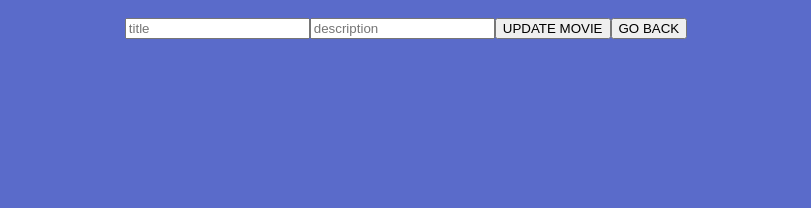
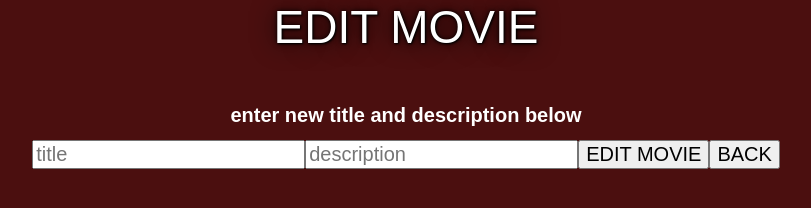
Before and after one commit to 4Mustafa/Movie-Sagas, a React app: page /#/EditPage in a window 1280 px wide. Shown: the whole page, without its empty margins (234-1045 px from the left). Built offline with nearby package versions, Linux system fonts and the light colour scheme.

Commit message:
updated styles

```diff
--- a/server/routes/movie.router.js
+++ b/server/routes/movie.router.js
@@ -18,7 +18,7 @@ router.get('/', (req, res) => {
 router.put('/', (req, res) => {
     let movie = req.body;
     let id = req.body.id
-    console.log();
+    console.log(req.body);
 
 
     let queryText = `UPDATE "movies" SET "title" = $1, "description" = $2 WHERE id = $3;`;
--- a/src/components/App/App.css
+++ b/src/components/App/App.css
@@ -24,6 +24,31 @@
 }
 
 body{
-  background-color: rgba(34, 57, 184, 0.747);
-  color: rgb(244, 255, 183);
+  background-color:rgb(75, 15, 15);
+    color: rgb(255, 255, 255);
+
 }
+h1 {
+  color: white;
+  text-shadow: 1px 2px px black, 0 0 25px blue, 0 0 5px darkblue;
+    font-size: 20px;
+
+}
+header{
+      color: rgb(255, 255, 255);
+
+  font-size: 46px;
+    text-shadow: 1px 1px 2px black, 0 0 25px rgb(0, 0, 0), 0 0 5px rgb(0, 0, 0);
+
+}
+
+button,
+input{
+    font-size: 20px;
+  transition-duration: 0.4s;
+}
+
+button:hover {
+  background-color:darkblue;
+  color: white;
+}
--- a/src/components/DetailPage/DetailPage.js
+++ b/src/components/DetailPage/DetailPage.js
@@ -18,15 +18,14 @@ export class DetailPage extends Component {
         return (
             //maps through data to display details of selected movie
             <div className="Details">
-                <p>Details</p>
                 <div>
-                    <h1>VIEW MOVIE</h1>
+                    <header>VIEW SELECTED MOVIE</header>
                     <>
                         <h1><img src={this.props.selectedMovies.poster} /> </h1>
                         <h1>{this.props.selectedMovies.name} </h1>
                         <h1>{this.props.selectedMovies.description} </h1>
                         <h1>
-                            <button onClick={this.handleBack}>GO BACK</button>
+                            <button onClick={this.handleBack}> BACK</button>
                         </h1>
                         <h1>
                             <button onClick={this.handleEdit}>EDIT</button>
--- a/src/components/EditPage/EditPage.js
+++ b/src/components/EditPage/EditPage.js
@@ -16,7 +16,7 @@ export class EditPage extends Component {
         console.log(event.target.value);
 
         this.setState({
-            ...this.state.newPlant,
+            ...this.state.newMovie,
             [propertyName]: event.target.value
 
         })
@@ -33,14 +33,14 @@ export class EditPage extends Component {
     render() {
         return (
             <div>
-                <img src={this.props.selectedMovies.poster} />
-                {this.props.selectedMovies.name}
-                {this.props.selectedMovies.description}
+                <header>EDIT MOVIE</header>
+                <h1>  <img src={this.props.selectedMovies.poster} /></h1>
+                <h1>  enter new title and description below </h1>
                 <form onSubmit={this.handleSubmit}>
                     <input placeholder="title" type='text' value={this.state.title} onChange={(event) => this.handleChange('title', event)} />
                     <input placeholder="description" type='text' value={this.state.description} onChange={(event) => this.handleChange('description', event)} />
-                    <button type='submit' value='update  movie'>UPDATE MOVIE</button>
-                    <button onClick={this.handleBack}>GO BACK</button>
+                    <button type='submit' value='update  movie'>EDIT MOVIE</button>
+                    <button onClick={this.handleBack}> BACK</button>
                 </form>
             </div>
         )
--- a/src/components/HomePage/HomePage.js
+++ b/src/components/HomePage/HomePage.js
@@ -23,7 +23,7 @@ export class HomePage extends Component {
         return (
             <div>
 
-                <h1>SELECT A MOVIE</h1>
+                <header>SELECT A MOVIE</header>
                 {this.props.movies.map(movie =>
                     <>
                         <h1 onClick={this.handleClick}>
```
